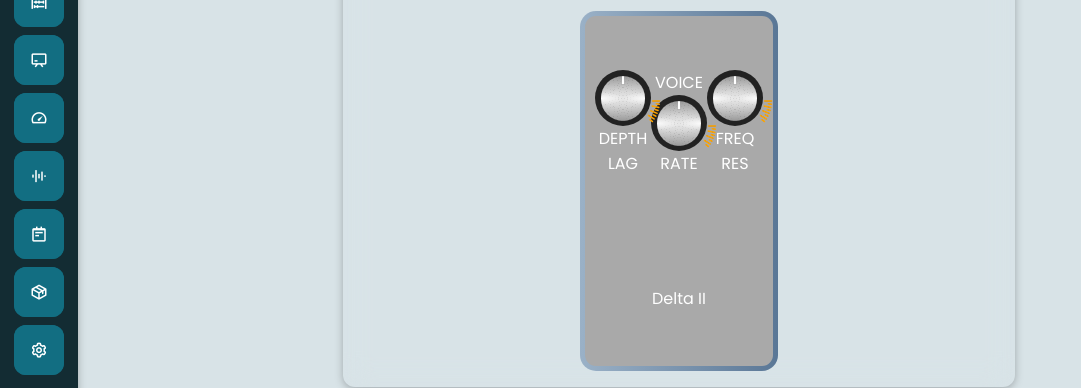
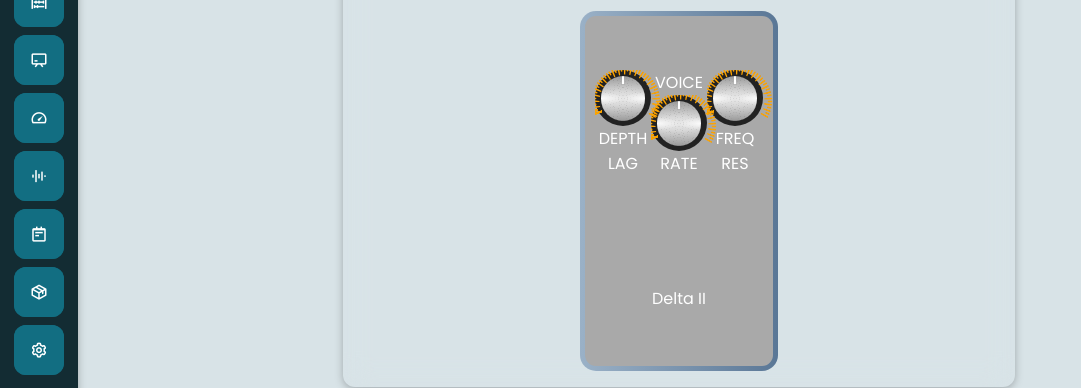
Before and after one commit to goldovsky/the-black-book, a Vue app: page /signalchainsketches in a window 1280 px wide. Shown: the part 167-555 px from the top of the page, without its empty margins (0-1081 px from the left). Built offline with nearby package versions, Linux system fonts and the light colour scheme.

Commit message:
component(base-knob) - it goes around and good orientation

```diff
--- a/src/components/ui/BaseKnob.vue
+++ b/src/components/ui/BaseKnob.vue
@@ -13,34 +13,30 @@
         />
       </svg> -->
 
-    <svg  viewBox="0 0 500 500">
+    <svg viewBox="0 0 500 500">
       <g
         transform="translate(82.453 82.563)"
         style="stroke: orange; stroke-width: 3; stroke-linejoin: bevel"
       >
-        <!-- <g id="e"> -->
-          <!-- <g id="d"> -->
-            <g id="e">
-              <g id="d">
-                <g id="c">
+      <g :style="{transform:'rotate(' + (180 - 45/2) + 'deg)'}">
+        <g v-for="(nb, index) in 20" :key="index" :id="'dash' + (nb + 3)">
+          <g id="dash3">
             <!-- LONG DASH -->
-                  <path id="a" d="M70.5-.502h19V.503h-19z"/>
+            <path id="dash1" d="M70.5-.502h19V.503h-9z" />
             <!-- SHORT DASH -->
-                  <path id="b" d="M70.5-.502h9V.503h-9z" class="pathb"/>
+            <path id="dash2" d="M70.5-.502h9V.503h-9z" class="shortdash" />
           </g>
-                <use xlink:href="#c" transform="rotate(11)" />
+          <use
+            xlink:href="#dash3"
+            :style="{ transform: 'rotate(' + 11 * nb + 'deg)' }"
+          />
         </g>
-              <use xlink:href="#d" transform="rotate(21.49)" />
+        <!-- LAST LONG DASH -->
+        <path id="dash999" d="M70.5-.502h19V.503h-19z" :style="{ transform: 'rotate(' + 11 * 21 + 'deg)'}"/>
+
       </g>
-            <!-- <use xlink:href="#c" transform="rotate(42.99)" /> -->
-          <!-- </g> -->
-          <!-- <use xlink:href="#d" transform="rotate(85.97)" /> -->
-        <!-- </g> -->
-        <!-- <use xlink:href="#e" transform="rotate(171.94)" /> -->
-        <!-- <use xlink:href="#f" transform="rotate(343.88)" /> -->
       </g>
     </svg>
-
 
     <div class="knob-inner">
       <div class="knobline"></div>
@@ -128,7 +124,7 @@ svg {
   /* transform: rotate(25deg); control the rotation here */
 }
 
-.pathb {
+.shortdash {
   transform: translateX(10px) rotate(6deg);
 }
 </style>
```
Lines whose indentation alone changed are shown as unchanged.
